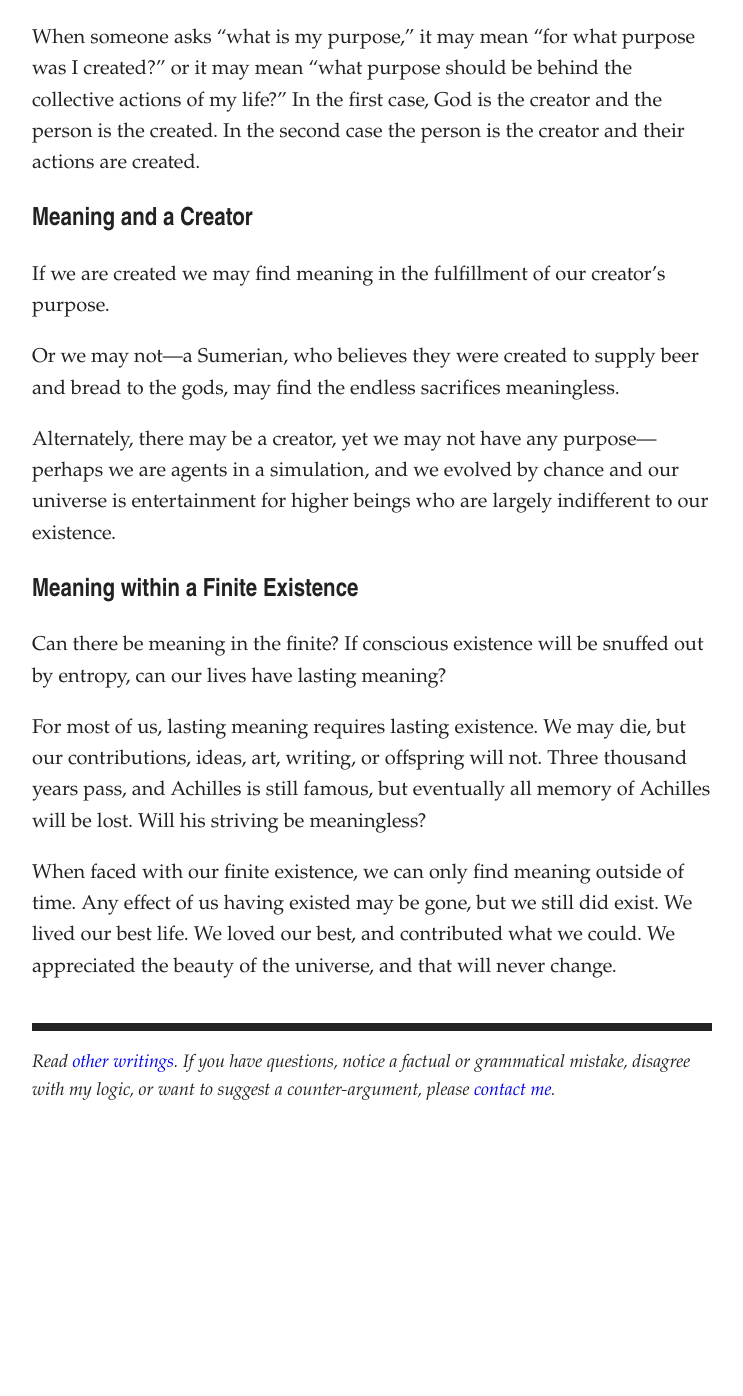
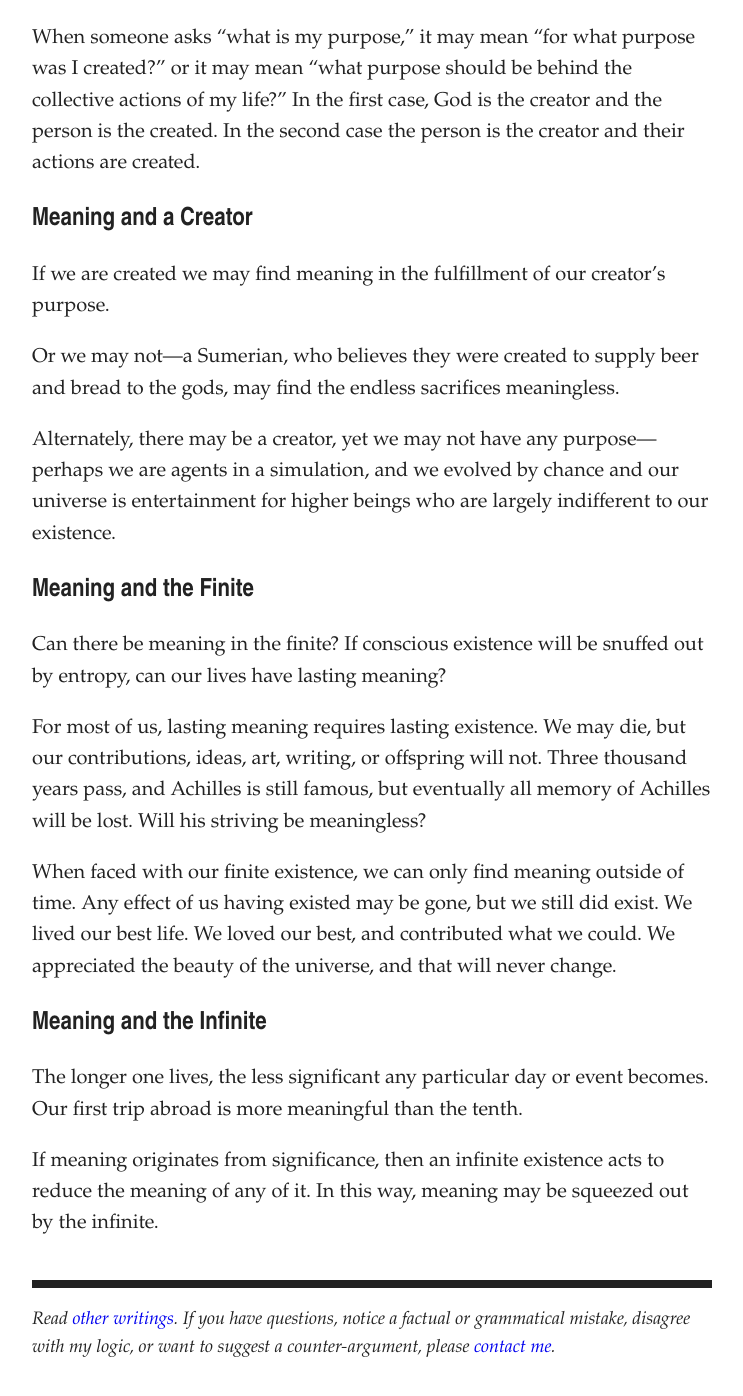
Before and after one commit to artsandmetaphysics/goodlifeodyssey, a Jekyll site: the page built from _documents/meaning-and-purpose.md, in a window 1280 px wide and 1400 px high, scrolled down 1299 px. Shown: the top 1396 px of the window, without its empty margins (268-1011 px from the left). Built offline with Jekyll 4.4.1, drawn with Linux system fonts in a browser that asks for light colours; before the commit the page ends 2442 px from its top, so only the background shows below that.

Commit message:
Add content

```diff
--- a/_documents/meaning-and-purpose.md
+++ b/_documents/meaning-and-purpose.md
@@ -46,10 +46,16 @@ Or we may not—a Sumerian, who believes they were created to supply beer and br
 
 Alternately, there may be a creator, yet we may not have any purpose—perhaps we are agents in a simulation, and we evolved by chance and our universe is entertainment for higher beings who are largely indifferent to our existence.
 
-## Meaning within a Finite Existence
+## Meaning and the Finite
 
-Can there be meaning in the finite? If conscious existence will be snuffed out by entropy, can our lives have lasting meaning?
+Can there be meaning in the finite?  If conscious existence will be snuffed out by entropy, can our lives have lasting meaning?
 
 For most of us, lasting meaning requires lasting existence.  We may die, but our contributions, ideas, art, writing, or offspring will not.  Three thousand years pass, and Achilles is still famous, but eventually all memory of Achilles will be lost.  Will his striving be meaningless?
 
 When faced with our finite existence, we can only find meaning outside of time.  Any effect of us having existed may be gone, but we still did exist.  We lived our best life.  We loved our best, and contributed what we could.  We appreciated the beauty of the universe, and that will never change.
+
+## Meaning and the Infinite
+
+The longer one lives, the less significant any particular day or event becomes.  Our first trip abroad is more meaningful than the tenth.
+
+If meaning originates from significance, then an infinite existence acts to reduce the meaning of any of it.  In this way, meaning may be squeezed out by the infinite.
```
Also changed, not shown: documents/meaning-and-purpose.md (+8 -2 lines).
